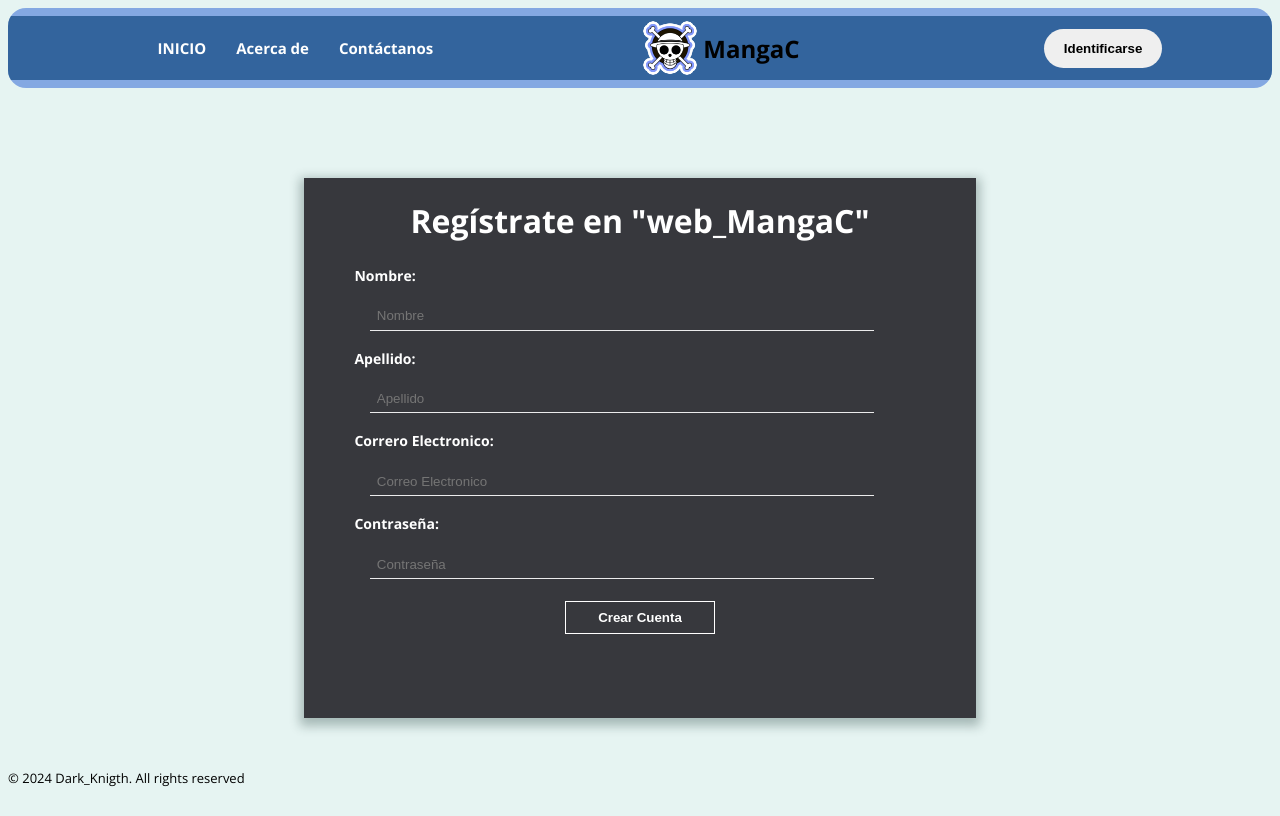
After one commit to PincayAlexander/Proyecto_MangaC, a Django app: page /signup/ in a window 1280 px wide. The commit adds this page. Run offline with Django 5.2, Linux system fonts and the light colour scheme; some libraries are stand-ins or nearby versions.

Commit message:
Cambios 13-05-2024

```diff
--- /dev/null
+++ b/MangaC/web_MangaC/static/web_MangaC/style/login_signup.css
@@ -0,0 +1,103 @@
+.form {
+    display: flex;
+    flex-direction: column;
+    align-items: center;
+    background-color: #37383d;
+    color: #ffffff;
+    box-shadow: 0 4px 10px 4px rgba(19, 50, 47, .3);
+
+    form {
+        width: 100%;
+        display: flex;
+        flex-direction: column;
+        align-items: center;
+    }
+
+    p {
+        display: flex;
+        width: 100%;
+        align-items: center;
+        padding: 0 12px;
+        justify-content: space-around;
+    }
+
+    a {
+        text-decoration: none;
+        margin: 5px;
+        transition: .5s ease;
+        font-size: 14px;
+        color: rgb(255, 255, 255);
+
+        &:hover {
+            color: #58a5d1;
+            font-weight: bold;
+        }
+    }
+}
+
+.login {
+    width: 50vh;
+    height: 48vh;
+    margin: 100px auto;
+}
+.signup {
+    width: 84vh;
+    height: 90vh;
+    margin: 90px auto;
+}
+
+.login-campo,
+.signup-campo {
+    background: transparent;
+    border: 0 solid;
+    color: white;
+    border-bottom: 1px solid rgba(255, 255, 255, .9);
+    display: block;
+    margin: 1rem;
+    padding: .4rem;
+    transition: 250ms background ease-in;
+
+    &:focus {
+        background: white;
+        color: rgb(102, 108, 120);
+        transition: 250ms background ease-in;
+    }
+}
+
+.login-campo {
+    width: calc(100% - 12rem);
+}
+
+.signup-campo {
+    width: calc(100% - 5rem);
+}
+.signup-container {
+    display: inline-block;
+    justify-content: space-between;
+    width: 85%;
+}
+label {
+    pointer-events: none;
+    font-size: 14px;
+    font-weight: bold;
+}
+
+.login-button,
+.signup-button {
+    border: 1px solid white;
+    background: transparent;
+    color: white;
+    display: block;
+    margin: .4rem auto;
+    min-width: 1px;
+    padding: .5rem 2rem;
+    font-weight: bold;
+    transition: 250ms background ease-in;
+
+    &:hover,
+    &:focus {
+        background: white;
+        color: black;
+        transition: 250ms background ease-in;
+    }
+}
--- a/MangaC/web_MangaC/static/web_MangaC/style/main.css
+++ b/MangaC/web_MangaC/static/web_MangaC/style/main.css
@@ -1,13 +1,96 @@
-body{
-    background: #edfef820;
+@import url(https://fonts.googleapis.com/css?family=Open+Sans:100,300,400,700);
+@import url(//netdna.bootstrapcdn.com/font-awesome/4.0.3/css/font-awesome.css);
+
+body {
+    background-color: rgb(230, 244, 242);
+    font-family: 'Open Sans';
+    color: #000000;
 }
 
-footer {
+header {
+    position: static;
+    height: 80px;
+    width: 100%;
+    background-color: #84a8e2;
     display: flex;
+    align-items: center;
+    border-radius: 18px;
+    overflow: hidden;
 }
 
+.container {
+    display: flex;
+    flex-direction: column;
+    overflow: hidden;
+    height: 90vh;
+}
+
+
+.navbar {
+    background-color: rgba(32, 84, 141, 0.8);
+    height: 64px;
+    width: 100%;
+    display: flex;
+    align-items: center;
+    justify-content: space-around;
+}
+
+.navbar .navbar-links {
+    display: flex;
+    justify-content: space-evenly;
+    align-items: center;
+    li {
+        list-style: none;
+        display: inline-block;
+        padding: 0px 15px;
+        &:hover {
+                transform: scale(1.1);
+        }
+    }
+    a {
+        font-size: 15px;
+        color: #ffffff;
+        text-decoration: none;
+        font-weight: bold;
+        &:hover {
+            color: #9fd0ea;
+            font-weight: 800;
+        }
+    }
+}
+
+
+.navbar .navbar-links button {
+    border: none;
+    border-radius: 20px;
+
+    padding: 12px 20px;
+    cursor: pointer;
+    transition: all 0.3s ease 0s;
+    &:hover {
+        background-color: #9fd0ea;
+        transform: scale(1);
+    }
+}
+
+.navbar .logo {
+    display: flex;
+    align-items: center;
+    img {
+        height: 66px;
+        width: auto;
+    }
+    h1 {
+        font-size: 24px;
+        font-weight: bold;
+    }
+}
+
+
 .footer {
+    display: flex;
+    position: fixed;
     width: 100%;
     bottom: 0;
-    position: fixed;
+    font-size: 13px;
 }
--- a/MangaC/web_MangaC/templates/web_MangaC/layouts/base.html
+++ b/MangaC/web_MangaC/templates/web_MangaC/layouts/base.html
@@ -1,6 +1,7 @@
 {% load static %}
 <!DOCTYPE html>
 <html lang="es">
+
 <head>
     <meta charset="UTF-8">
     <meta name="viewport" content="width=device-width, initial-scale=1.0">
@@ -9,20 +10,29 @@
     <title>MangaC</title>
     <link rel="stylesheet" href="{% static 'web_MangaC/style/main.css' %}">
 </head>
+
 <body>
     <!-- Menú Principal -->
     <header>
         <nav class="navbar">
             <ul class="navbar-links">
                 <li>
-                    <a href="{% url 'home' %}">INICIO</b>
-                    </a>
+                    <a href="{% url 'home' %}">INICIO</b></a>
                 </li>
-                <li><a href="{% url 'about' %}">Acerca de</a>
+                <li>
+                    <a href="{% url 'about' %}">Acerca de</a>
                 </li>
-                <li><a href="{% url 'contact' %}">Contáctanos</a>
+                <li>
+                    <a href="{% url 'contact' %}">Contáctanos</a>
                 </li>
-                <li><a href="{% url 'login' %}">
+            </ul>
+            <div class="logo">
+                <img src="{% static 'web_MangaC/image/logo.ico' %}">
+                <h1>MangaC</h1>
+            </div>
+            <ul class="navbar-links">
+                <li>
+                    <a href="{% url 'login' %}">
                         <button class="navbar-links__button"><b>Identificarse</b>
                         </button></a>
                 </li>
@@ -35,4 +45,5 @@
         <p>© 2024 Dark_Knigth. All rights reserved</p>
     </footer>
 </body>
+
 </html>
--- /dev/null
+++ b/MangaC/web_MangaC/templates/web_MangaC/signup.html
@@ -0,0 +1,37 @@
+{% extends 'web_MangaC/layouts/base.html' %}
+{% load static %}
+
+{% block content %}
+
+<head>
+    <link rel="stylesheet" href="{% static 'web_MangaC/style/login_signup.css' %}">
+</head>
+
+<body>
+    <div class="container">
+        <div class="form signup">
+            <h1>Regístrate en "web_MangaC"</h1>
+            <form action="/" method="post">
+                <div class="signup-container">
+                    <label for="Nombre">Nombre: </label>
+                    <input type="text" id="Nombre" class="signup-campo" autocomplete="off" placeholder="Nombre" required />
+                </div>
+                <div class="signup-container">
+                    <label for="Apellido"> Apellido: </label>
+                    <input type="text" id="Apellido" class="signup-campo" autocomplete="off" placeholder="Apellido" required />
+                </div>
+                <div class="signup-container">
+                    <label for="Correo">Correro Electronico: </label>
+                    <input type="email" id="Correo" class="signup-campo" autocomplete="off" placeholder="Correo Electronico" required />
+                </div>
+                <div class="signup-container">
+                    <label for="Contraseña">Contraseña: </label>
+                    <input type="password" id="Contraseña" class="signup-campo" autocomplete=" off" placeholder="Contraseña" required />
+                </div>
+                <input type="submit" value="Crear Cuenta" class="button signup-button" />
+            </form>
+        </div><!-- formulario-->
+    </div>
+
+</body>
+{% endblock %}
--- a/MangaC/web_MangaC/urls.py
+++ b/MangaC/web_MangaC/urls.py
@@ -5,6 +5,7 @@ from . import views
 urlpatterns = [
     path('', views.home, name="home"),
     path('login/', views.login, name="login"),
+    path('signup/', views.signup, name="signup"),
     path('about/', views.about, name="about"),
     path('contact/', views.contact, name="contact"),
 ]
--- a/MangaC/web_MangaC/views.py
+++ b/MangaC/web_MangaC/views.py
@@ -12,6 +12,9 @@ def home (request):
 def login (request):
     return render(request, "web_MangaC/login.html")
 
+def signup(request):
+    return render(request, "web_MangaC/signup.html")
+
 def about (request):
     return render(request, "web_MangaC/about.html")
 
```
Also changed, not shown: MangaC/MangaC/settings.py (+21 -9 lines), MangaC/web_MangaC/templates/web_MangaC/index.html (+3 -12 lines), MangaC/web_MangaC/templates/web_MangaC/login.html (+22 -5 lines), MangaC/web_MangaC/web_MangaC/style/main.css (added, +13 -0 lines), MangaC/web_MangaC/web_MangaC/image/logo.ico (added).
